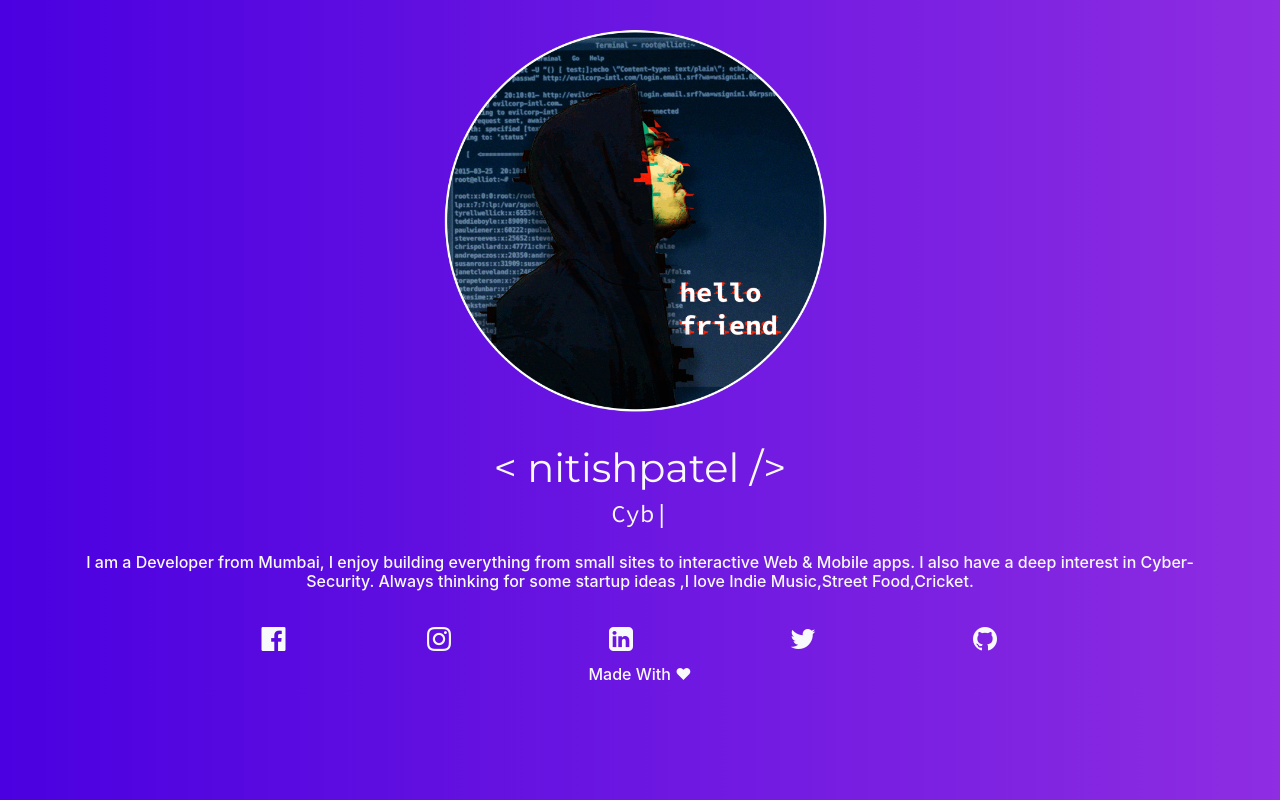
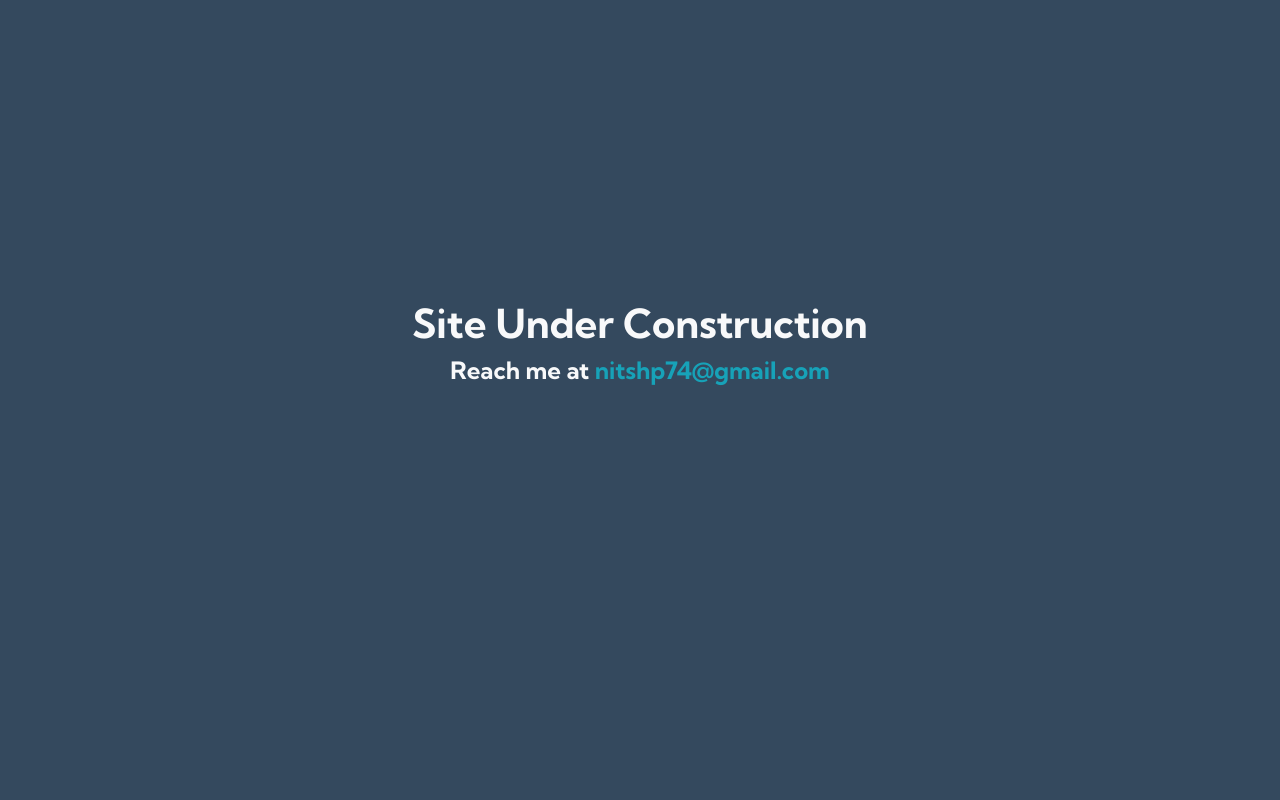
Before and after one commit to nitishpatel/nitishpatel.github.io, a React (Create React App) app: page / in a window 1280 px wide. Built offline with nearby package versions, Linux system fonts and the light colour scheme.

Commit message:
'construction'

```diff
--- a/src/core/Home.js
+++ b/src/core/Home.js
@@ -1,60 +1,21 @@
-import React from "react";
-import "../style.css";
-import personal from "../images/personal.png";
-import Typist from "react-typist";
-import { Link, Redirect } from "react-router-dom";
+import React from 'react'
 
 const Home = () => {
-  const title = "< nitishpatel />";
-  const hasWindow = typeof window !== 'undefined';
-  const width = hasWindow ? window.innerWidth : null;
-  const height = hasWindow ? window.innerHeight : null;
+  return (
+    <div>
+        <div className="container-fluid" style={{height:"100vh",background: "#34495e"}}>
+          <div className="row">
+            <div style={{paddingTop:"300px"}} className="col-lg-12  text-center text-light">
+                <h1>Site Under Construction</h1>
+            </div>
+            <div className="col-lg-6 offset-md-3 text-center">
+              <h4 className="text-light">Reach me at <a className="text-info " href="mailto:nitishp74@gmail.com">nitshp74@gmail.com</a></h4>
 
-
-  const socialMedia = ()=>{
-      return(
-          <div className="row pt-4 pl-5 text-center">
-              <div className={width>500?"col-2 ml-5 pl-5":"col-2"}>
-                  <h3><a href="https://www.facebook.com/nitishp25/" className="text-light "><i class="fa fa-facebook-official " aria-hidden="true"></i></a></h3>
             </div>
-              <div className="col-2">
-                 <h3><a href="https://www.instagram.com/_nitishpatel_/" className="text-light"><i class="fa fa-instagram" aria-hidden="true"></i></a></h3>
           </div>
-              <div className="col-2">
-                 <h3><a href="https://www.linkedin.com/in/nitishp25/" className="text-light"><i class="fa fa-linkedin-square" aria-hidden="true"></i></a></h3>
-              </div>
-              <div className="col-2">
-                 <h3><a href="https://twitter.com/nitishpatel_" className="text-light"><i class="fa fa-twitter" aria-hidden="true"></i></a></h3>
-              </div>
-              <div className="col-2">
-                 <h3><a href="https://github.com/nitishpatel" className="text-light"><i class="fa fa-github" aria-hidden="true"></i></a></h3>
         </div>
     </div>
   )
 }
-  return (
-    <div className="container">
-      <div className="row">
-        <div className="col-12 justify-content-center align-items-center text-center">
-        <img src={personal} className="img-fluid" style={{maxWidth: width>500?"40%":"60%"}}/>
-          <h1 className="name text-light">{title}</h1>
-          <Typist className="h4 text-light animate">
-            <span>Python Developer</span>
-            <Typist.Backspace count={16} delay={200} />
-            <span>Flutter Developer</span>
-            <Typist.Backspace count={17} delay={200} />
-            <span>Cyber Security Enthusiast</span>
-            <Typist.Backspace count={25} delay={200} />
-            <span>Python , Flutter Dev & Cyber Security Enthusiast</span>
-          </Typist>
-          <p className="text-light h6 pt-3">I am a Developer from Mumbai, I enjoy building everything from small sites to interactive Web & Mobile apps. I also have a deep interest in Cyber-Security. Always thinking for some startup ideas ,I love Indie Music,Street Food,Cricket.</p>
-          {socialMedia()}
-        <p className="text-light h6">Made With ♥</p>
-        </div>
 
-      </div>
-    </div>
-  );
-};
-
-export default Home;
+export default Home
--- a/src/index.js
+++ b/src/index.js
@@ -1,7 +1,6 @@
 import React from 'react';
 import ReactDOM from 'react-dom';
-import './style.css';
 import Routes from './Routes';
-
+import "./style.css"
 
 ReactDOM.render(<Routes/>,document.getElementById('root'));
--- a/src/style.css
+++ b/src/style.css
@@ -1,15 +1,7 @@
-@import url('https://fonts.googleapis.com/css2?family=Montserrat&display=swap');
-@import url('https://fonts.googleapis.com/css2?family=Source+Code+Pro&display=swap');
+
+@import url('https://fonts.googleapis.com/css2?family=Kumbh+Sans:wght@700&display=swap');
+
+
 body{
-    background: #8E2DE2;  /* fallback for old browsers */
-background: -webkit-linear-gradient(to right, #4A00E0, #8E2DE2);  /* Chrome 10-25, Safari 5.1-6 */
-background: linear-gradient(to right, #4A00E0, #8E2DE2); /* W3C, IE 10+/ Edge, Firefox 16+, Chrome 26+, Opera 12+, Safari 7+ */
-
+    font-family: 'Kumbh Sans', sans-serif;
 }
-
-.name {
-    font-family: 'Montserrat', sans-serif;
-}
-.animate{
-    font-family: 'Source Code Pro', monospace;
-}
```
Also changed, not shown: 1 other file (tests, documents, lock files or other folders). Lines whose indentation alone changed are shown as unchanged.
